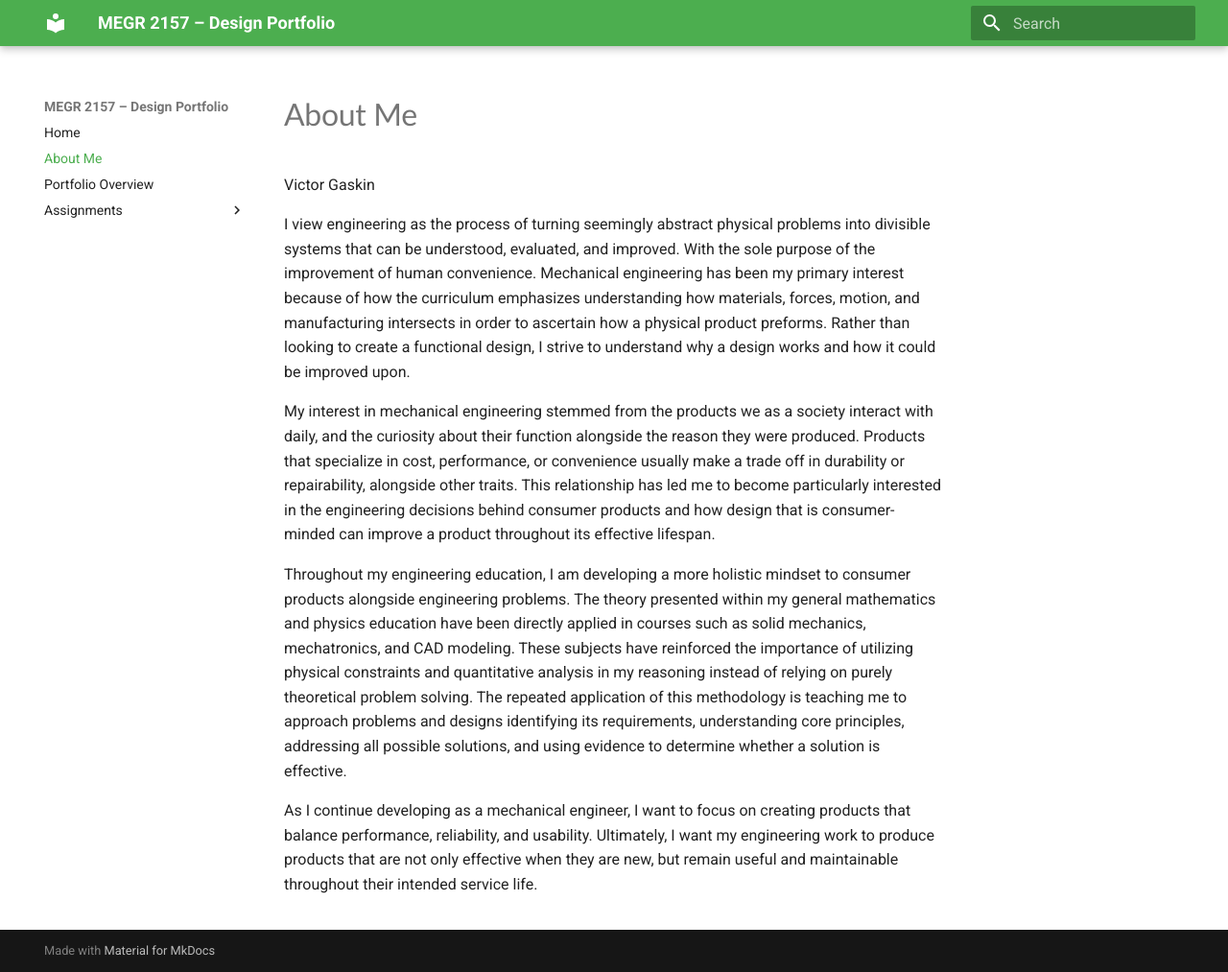
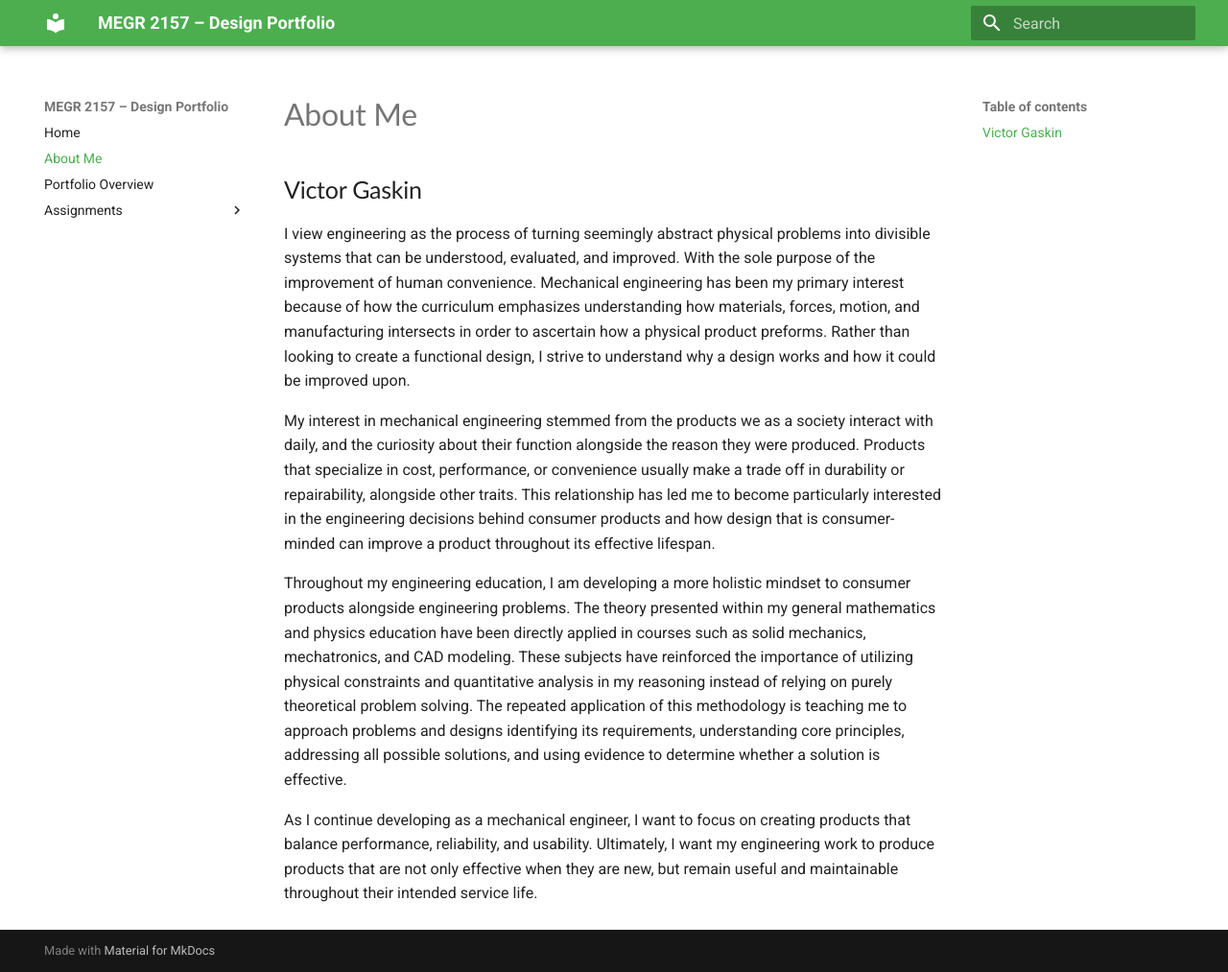
Before and after one commit to VictorGaskin/Designs-Project-Portfolio-, an MkDocs documentation site: the page built from docs/aboutme/index.md, in a window 1280 px wide and 1013 px high. Shown: the whole window at 96% size. Built offline with MkDocs 1.6.1 and Material for MkDocs 9.7.7, drawn with Linux system fonts in a browser that asks for light colours.

Commit message:
Fix header formatting in about me section
Updated header formatting and added a subheader for clarity.

```diff
--- a/docs/aboutme/index.md
+++ b/docs/aboutme/index.md
@@ -1,5 +1,5 @@
-#About Me
-Victor Gaskin
+# About Me
+## Victor Gaskin
 
 I view engineering as the process of turning seemingly abstract physical problems into divisible systems that can be understood, evaluated, and improved. With the sole purpose of the improvement of human convenience. Mechanical engineering has been my primary interest because of how the curriculum emphasizes understanding how materials, forces, motion, and manufacturing intersects in order to ascertain how a physical product preforms. Rather than looking to create a functional design, I strive to understand why a design works and how it could be improved upon.
 
```
